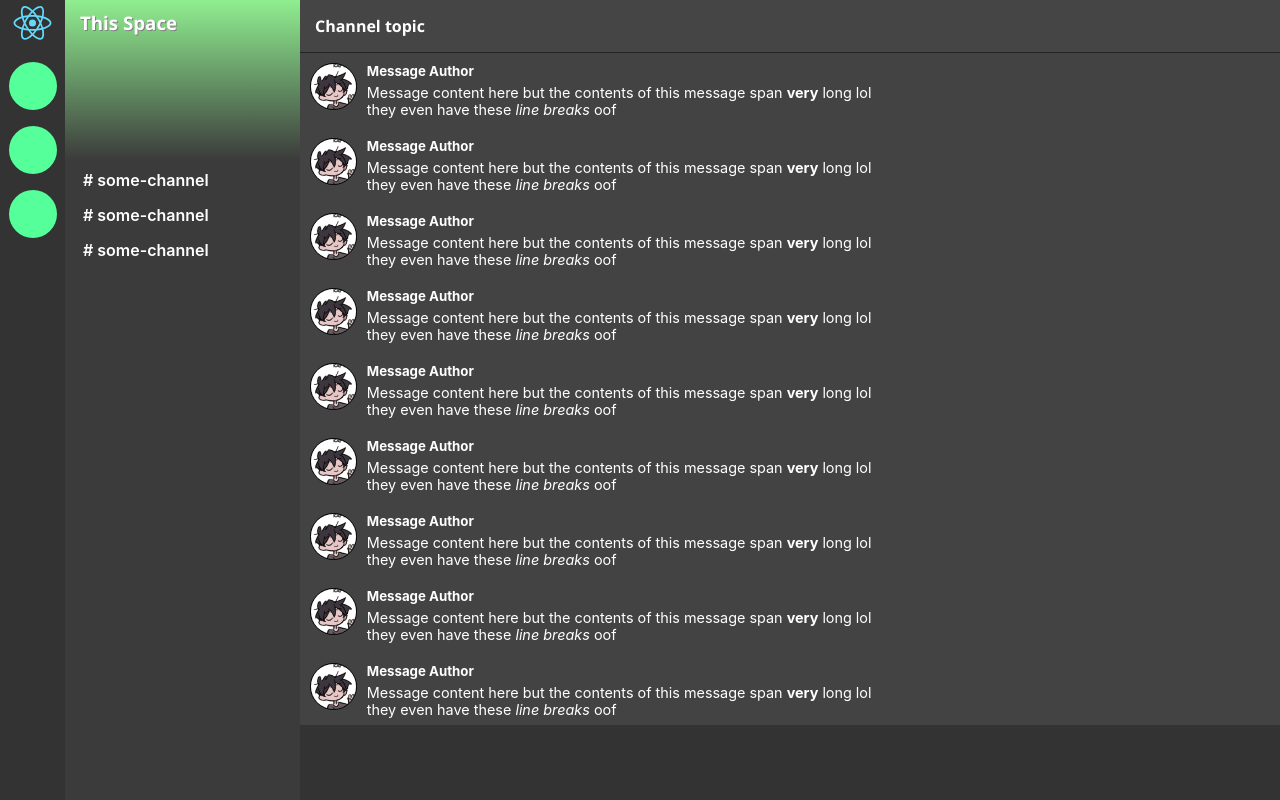
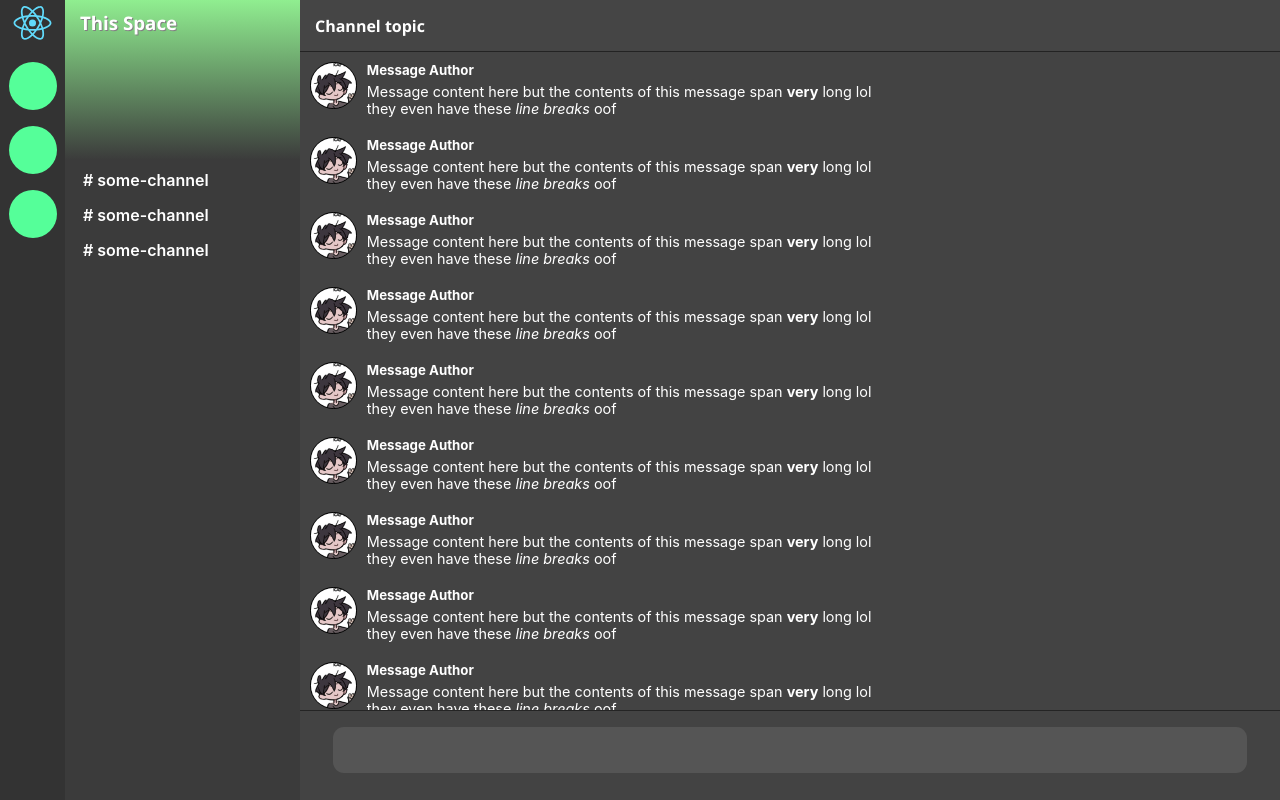
Before and after one commit to thimbus/faux, a React (Create React App) app: page / in a window 1280 px wide. Built offline with nearby package versions, Linux system fonts and the light colour scheme.

Commit message:
properly style messagebar

```diff
--- a/src/components/MessageBar/MessageBar.css
+++ b/src/components/MessageBar/MessageBar.css
@@ -1,6 +1,19 @@
 .message-bar-style {
-    background-color: #333333;
+    background-color: #434343;
     width: 100%;
     height: 10%;
     color: white;
+    display: flex;
+    flex-direction: row;
+    justify-content: center;
+    padding-top: 1rem;
+    border-top: 1px solid #242424;
 }
+
+.message-input-style {
+    background-color: #555;
+    width: 90%;
+    height: 50%;
+    border-radius: 0.7em;
+    padding: 10px 1rem 0 1rem;
+}
--- a/src/components/MessageBar/MessageBar.js
+++ b/src/components/MessageBar/MessageBar.js
@@ -4,7 +4,9 @@ import './MessageBar.css';
 class MessageBar extends React.Component {
     render() {
         return (
-            <div contentEditable="true" className="message-bar-style" />
+            <div className="message-bar-style">
+                <div contentEditable="true" className="message-input-style"></div>
+            </div>
         )
     }
 }
```
